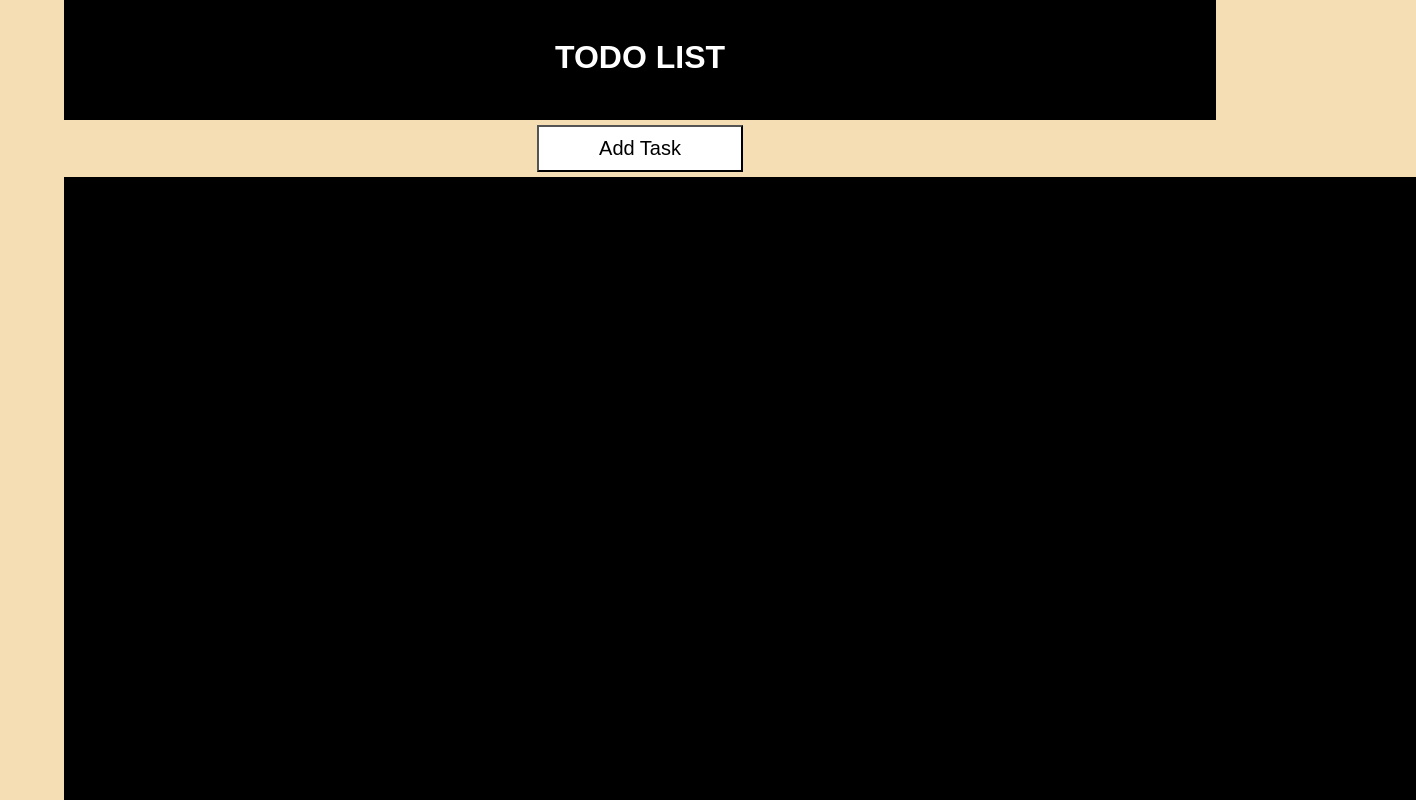
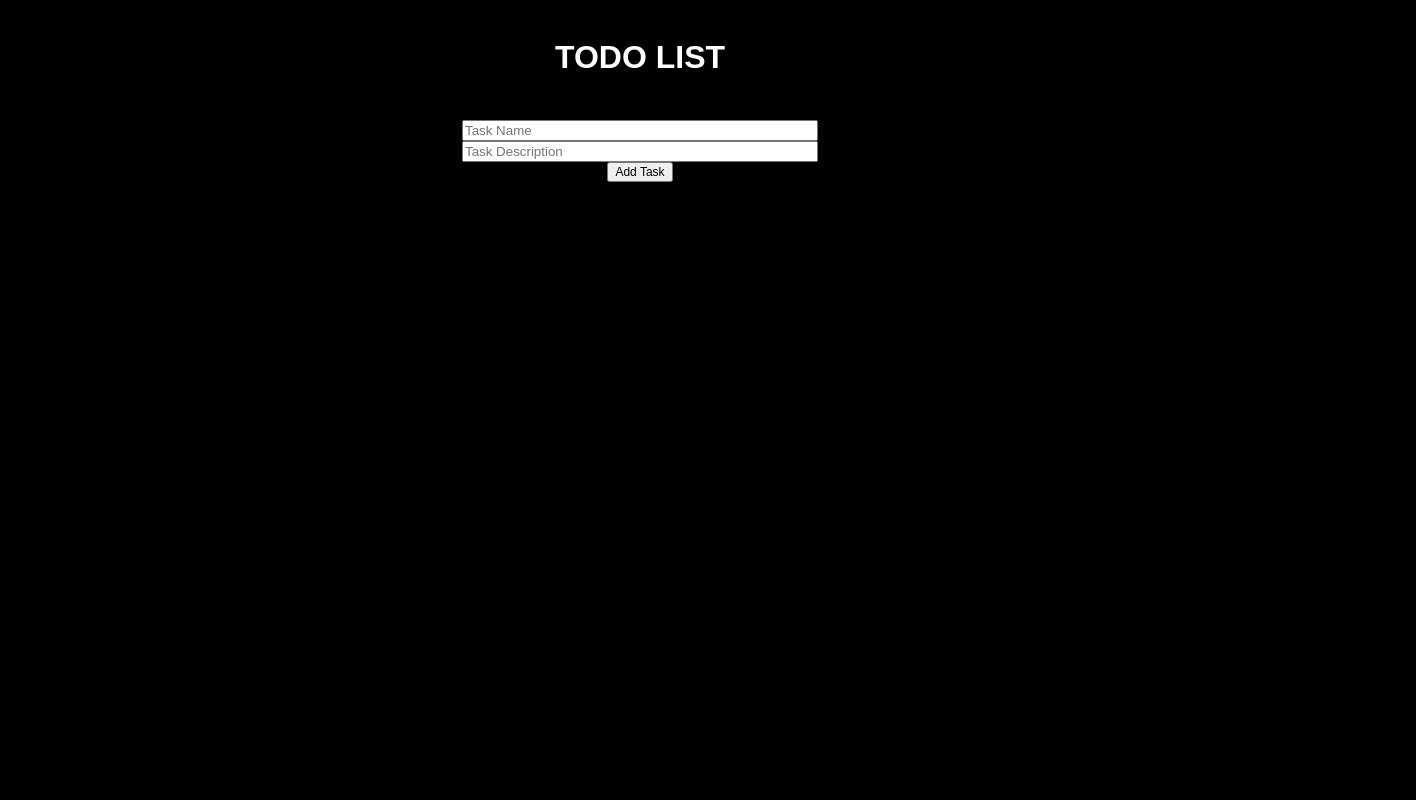
Before and after one commit to Siowyn/todolist, a React (Create React App) app: page / in a window 1280 px wide. Shown: the top 800 px of the page, 1416 px wide, since content can reach past the window. Built offline with nearby package versions, Linux system fonts and the light colour scheme.

Commit message:
added deletion

```diff
--- a/src/cards.js
+++ b/src/cards.js
@@ -7,7 +7,7 @@ const Cards =({taskObject, index}) => {
     <div class = "card-top" style={{"background-color": "charteruse"}}></div>
     <div class = "task-holder">
         <span class = "card-header" style={{"background-color": "#F2FAF1", "borderRadius": "10px"}}>{taskObject.Name}</span>
-        <p>{taskObject.Description}</p>
+        <p className="descriptiontext">{taskObject.Description}</p>
 
         <div style={{"position": "absolute", "right" : "20px", "bottom" : "20px"}}>
             <i class = "far fa-edit mr-3" style={{'color' : 'white'}}></i>
--- a/src/global.css
+++ b/src/global.css
@@ -7,13 +7,14 @@
 
 * {
     font-family: sans-serif, Arial;
+    scroll-behavior: smooth;
 }
 
 body {
     font-family:  sans-serif, Arial;
     width: 100%;
     min-height: 100vh;
-    background-color: wheat;
+    background-color: black;
 }
 
 .ptitle {
@@ -42,68 +43,33 @@ body {
 .buttonstyle:hover{
     opacity: 80%;
 }
-
-
-.modalcss{
-    color: white;
-    height: 100px;
-    width: 400px;
-    display: flex;
-    justify-content: center;
-}
 .modaldiv{
-    display: flex;
-    justify-content: center;
-}
-
-.modalheader{
-    color: white;
-    display: flex;
-    justify-content: center;
-}
-
-.modalheader .close {
-    display:none;
-  }
-.modalcontainer{
-    display: flex;
-    justify-content: center;
-
+display: flexbox;
+justify-content: center;
+text-align: center;
 }
 .modalbutton{
-    display: flexbox;
+    text-align: center;
     justify-content: center;
-}
-.modalfooter{
-    display: flex;
-    justify-content: center;
-    padding-top: 20px;
-}
-
-.btn-close{
-    display: none;
-    visibility: none;
+    font-size: 12px;
+    width: auto;
+    height: auto;
 }
 .form-control{
-    display: flex;
-    justify-content: left;
-    width: 250px;
+    padding: 1px 1px !important;
+    borderRadius: 10px;
+    width: 350px;
+    resize: none;
 }
 .ghostbutton{
     opacity: 0;
     visibility: none;
 }
-.card-container{
-    height: 300px;
-    width: 300px;
-    box-shadow: 0px 3px 50px #A5A5A5;
-  }
 
   .card-wrapper{
     width: 270px;
     height: 200px;
-    box-shadow: 0px 3px 50px #A5A5A5;
-    display: flex;
+    display: flexbox;
     flex-direction: column;
   }
 
@@ -115,10 +81,14 @@ body {
   .task-holder{
     width: 100%;
     height: 98%;
+    border-radius: 1rem;
+    margin: 0.5rem;
+    box-shadow: 0px 10px 0px white;
     padding: 10px 10px;
     display : flex;
     flex-direction: column;
     position: relative;
+    background-color: black;
   }
 
   .card-header{
@@ -132,10 +102,16 @@ body {
 
 
   .taskContainer{
-    height: 600px;
-    width: 100%;
+    height: 800px;
+    width: 1000px;
     display: flex;
     flex-wrap: wrap;
     background-color: black;
     padding : 40px 100px;
+    border: 1px, white;
+    justify-content: space-evenly;
   }
+
+  .descriptiontext{
+    color: white;
+  }
--- a/src/todolist.js
+++ b/src/todolist.js
@@ -1,13 +1,6 @@
 import React, {useEffect, useState} from "react";
 import Buttona from "./button";
 import Card from "./cards.js"
-import {
-  Button,
-  Modal,
-  ModalHeader,
-  ModalBody,
-  ModalFooter,
-} from "reactstrap";
 function TodoList(save) {
   const [modal, setModal] = useState(false);
   const toggle = () => setModal(!modal);
@@ -42,7 +35,6 @@ function TodoList(save) {
     tempList.push(taskObject)
     localStorage.setItem("taskList", JSON.stringify(tempList))
     setTaskList(tempList)
-    setModal(false)
   }
 
   const handleSave = () => {
@@ -55,32 +47,16 @@ function TodoList(save) {
   return (
     <>
       <div className="modaldiv">
-      <Buttona color="danger" onClick={toggle}>Add Task</Buttona>
-
-      <Modal isOpen={modal} toggle={toggle} save={saveTask}className="modalcontainer">
-        <ModalHeader className="modalheader"toggle={toggle}>Add Task</ModalHeader>
-        <ModalBody className="modalcss">
-          <form>
+      <form>
             <div className="form-group">
                 <input name="taskName" type="text" className="form-control" placeholder="Task Name" value={taskName} onChange={handleOnChange}></input>
             </div>
-            <br></br>
             <div className="form-group">
-                <textarea name="description"rows="4" className="form-control" placeholder="Task Description" value={description}  onChange={handleOnChange}></textarea>
+                <input name="description"rows="4" className="form-control" placeholder="Task Description" value={description}  onChange={handleOnChange}></input>
               </div>
           </form>
-        </ModalBody>
-        <ModalFooter className="modalfooter">
-          <Button color="primary" onClick={handleSave} className="modalbutton">
-           Create
-          </Button>{' '}
-          <Button className="ghostbutton">m</Button>
-          <Button color="secondary" onClick={toggle} className="modalbutton">
-            Cancel
-          </Button>
-        </ModalFooter>
-      </Modal>
-    </div>
+		            <button color="primary" onClick={handleSave} className="modalbutton">Add Task</button>
+      </div>
     <div className="taskContainer">
       {taskList && taskList.map((obj, index) => <Card taskObject = {obj} index={index}/>)}
     </div>
```
